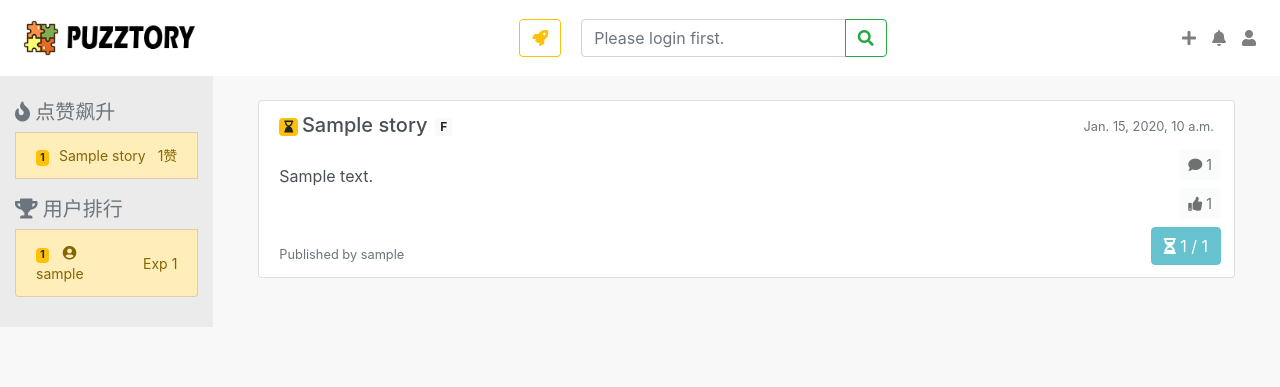
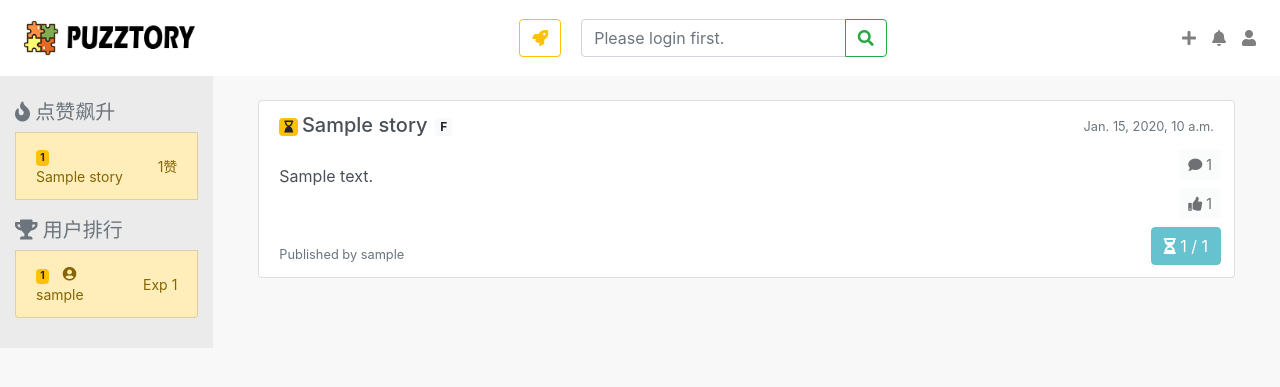
Before and after one commit to KaLuLas/ProjectPuzzoryAlter, a Django app: page / in a window 1280 px wide. Shown: the top 387 px of the page. Run offline with Django 3.2, Linux system fonts and the light colour scheme; tables that the repository leaves empty hold one stand-in row (values such as "Sample post"); some libraries are stand-ins or nearby versions.

Commit message:
放下了

```diff
--- a/templates/index.html
+++ b/templates/index.html
@@ -250,14 +250,14 @@
                         {% if forloop.counter > 1 %}
                         <a href="{% url 'story_page' story.id %}"
                             class="list-group-item list-group-item-action d-flex justify-content-between align-items-center menu-text" style="font-size:14px">
-                            <div style="margin-right:10px" ><div class="badge badge-secondary" style="margin-right:10px">{{ forloop.counter }}</div><div class="menu-left-text">长长长长长长长长长长长长长长长长长长长长</div></div>
+                            <div style="margin-right:10px" ><div class="badge badge-secondary" style="margin-right:10px">{{ forloop.counter }}</div><div class="menu-text">{{ story.title }}</div></div>
                             <span>{{story.likescount}}赞</span>
                         </a>
 
                         {% else %}
                         <a href="{% url 'story_page' story.id %}"
                             class="list-group-item list-group-item-warning d-flex justify-content-between align-items-center menu-text" style="font-size:14px">
-                            <div style="margin-right:10px" ><div class="badge badge-warning" style="margin-right:10px">{{ forloop.counter }}</div><stitle>{{ story.title }}</stitle></div>
+                            <div style="margin-right:10px" ><div class="badge badge-warning" style="margin-right:10px">{{ forloop.counter }}</div><div class="menu-text">{{ story.title }}</div></div>
                             <span>{{story.likescount}}赞</span>
                         </a>
                         {% endif %}
@@ -276,14 +276,14 @@
                         <a href="{% url 'user_page' user.email %}"
                             class="list-group-item list-group-item-action d-flex justify-content-between align-items-center menu-text" style="font-size:14px">
                             <div style="margin-right:10px" ><div class="badge badge-secondary" style="margin-right:10px">{{ forloop.counter }}</div>
-                            <i class="fa fa-user-circle" style="margin-right:10px" aria-hidden="true"></i><div class="menuleft-text">{{ user.nickname }}</div></div>
+                            <i class="fa fa-user-circle" style="margin-right:10px" aria-hidden="true"></i><div class="menu-text">{{ user.nickname }}</div></div>
                             <span>Exp {{user.experience}}</span>
                         </a>
                         {% else %}
                         <a href="{% url 'user_page' user.email %}"
                             class="list-group-item list-group-item-warning d-flex justify-content-between align-items-center menu-text" style="font-size:14px">
                             <div style="margin-right:10px" ><div class="badge badge-warning" style="margin-right:10px">{{ forloop.counter }}</div>
-                            <i class="fa fa-user-circle" style="margin-right:10px" aria-hidden="true"></i></i><div class="menuleft-text">{{ user.nickname }}</div></div>
+                            <i class="fa fa-user-circle" style="margin-right:10px" aria-hidden="true"></i></i><div class="menu-text">{{ user.nickname }}</div></div>
                             <span>Exp {{user.experience}}</span>
                         </a>
                         {% endif %}
```
